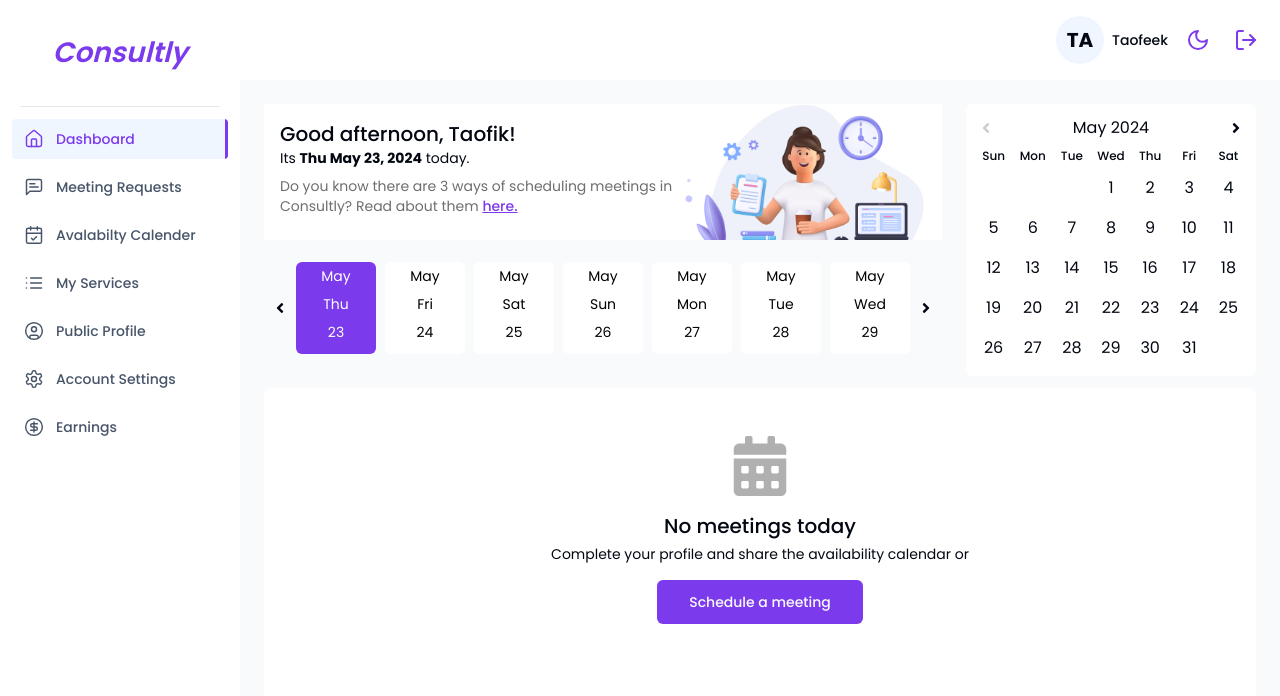
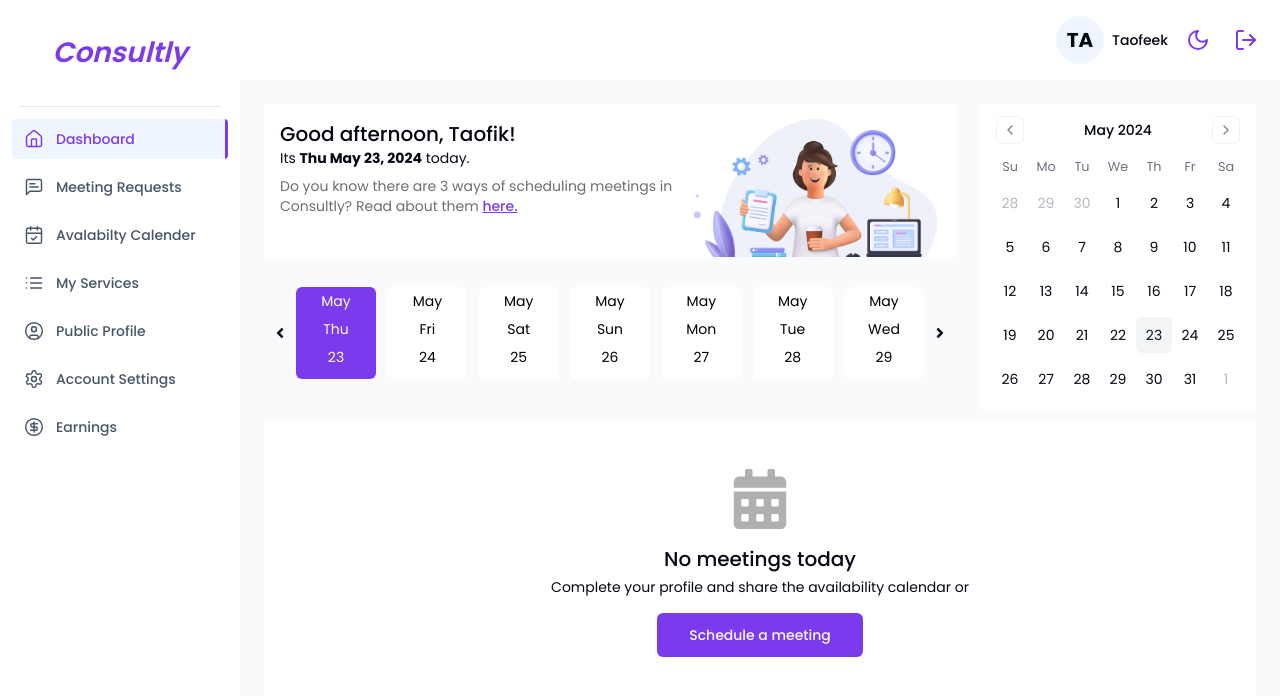
Before and after one commit to Taofeekabdulazeez/consultly-new, a Next.js app: page /dashboard in a window 1280 px wide. Shown: the top 696 px of the page. Built offline with nearby package versions, Linux system fonts and the light colour scheme.

Commit message:
ui development

```diff
--- a/app/dashboard/(overview)/page.tsx
+++ b/app/dashboard/(overview)/page.tsx
@@ -1,4 +1,5 @@
 import { Button } from "@/components/ui/button";
+import { Calendar } from "@/components/ui/calendar";
 import { FaAngleLeft } from "react-icons/fa";
 import { FaAngleRight } from "react-icons/fa";
 import { FaCalendarAlt } from "react-icons/fa";
@@ -105,79 +106,8 @@ export default function Page() {
             </div>
           </div>
         </div>
-        <div className="bg-white rounded-md w-[290px] p-2">
-          <div>
-            <div className="flex items-center justify-between p-1">
-              <button>
-                <FaAngleLeft className="opacity-20 size{40px}" />
-              </button>
-              <h2> May 2024</h2>
-              <button>
-                <FaAngleRight className="size{40px}" />
-              </button>
-            </div>
-            <table className="w-full  table-fixed">
-              <thead>
-                <tr>
-                  <th className="py-1 text-xs text-center font-medium">Sun</th>
-                  <th className="py-1 text-xs text-center font-medium">Mon</th>
-                  <th className="py-1 text-xs text-center font-medium">Tue</th>
-                  <th className="py-1 text-xs text-center font-medium">Wed</th>
-                  <th className="py-1 text-xs text-center font-medium">Thu</th>
-                  <th className="py-1 text-xs text-center font-medium">Fri</th>
-                  <th className="py-1 text-xs text-center font-medium">Sat</th>
-                </tr>
-              </thead>
-              <tbody>
-                <tr></tr>
-                <tr>
-                  <td className="p-2"></td>
-                  <td className="p-2"></td>
-                  <td className="p-2"></td>
-                  <td className="p-2 text-center">1</td>
-                  <td className="p-2 text-center">2</td>
-                  <td className="p-2 text-center">3</td>
-                  <td className="p-2 text-center">4</td>
-                </tr>
-                <tr>
-                  <td className="p-2 text-center">5</td>
-                  <td className="p-2 text-center">6</td>
-                  <td className="p-2 text-center">7</td>
-                  <td className="p-2 text-center">8</td>
-                  <td className="p-2 text-center">9</td>
-                  <td className="p-2 text-center">10</td>
-                  <td className="p-2 text-center">11</td>
-                </tr>
-                <tr>
-                  <td className="p-2 text-center">12</td>
-                  <td className="p-2 text-center">13</td>
-                  <td className="p-2 text-center">14</td>
-                  <td className="p-2 text-center">15</td>
-                  <td className="p-2 text-center">16</td>
-                  <td className="p-2 text-center">17</td>
-                  <td className="p-2 text-center">18</td>
-                </tr>
-                <tr>
-                  <td className="p-2 text-center">19</td>
-                  <td className="p-2 text-center">20</td>
-                  <td className="p-2 text-center">21</td>
-                  <td className="p-2 text-center">22</td>
-                  <td className="p-2 text-center">23</td>
-                  <td className="p-2 text-center">24</td>
-                  <td className="p-2 text-center">25</td>
-                </tr>
-                <tr>
-                  <td className="p-2 text-center">26</td>
-                  <td className="p-2 text-center">27</td>
-                  <td className="p-2 text-center">28</td>
-                  <td className="p-2 text-center">29</td>
-                  <td className="p-2 text-center">30</td>
-                  <td className="p-2 text-center">31</td>
-                  <td className="p-2"></td>
-                </tr>
-              </tbody>
-            </table>
-          </div>
+        <div className="bg-gray-50">
+          <Calendar />
         </div>
       </div>
       <div className="bg-white flex-1 rounded-md min-h[320px]">
--- a/app/dashboard/calender/page.tsx
+++ b/app/dashboard/calender/page.tsx
@@ -1,4 +1,15 @@
+import { CustomDatePicker } from "@/components/CustomDataPicker";
+import CustomSelect from "@/components/CustomSelect";
 import { Button } from "@/components/ui/button";
+import { Label } from "@/components/ui/label";
+import {
+  Sheet,
+  SheetContent,
+  SheetDescription,
+  SheetHeader,
+  SheetTitle,
+  SheetTrigger,
+} from "@/components/ui/sheet";
 
 export default function Page() {
   return (
@@ -12,7 +23,61 @@ export default function Page() {
           </p>
         </div>
         <div>
-          <Button>Set your availability</Button>
+          <div>
+            <Sheet>
+              <SheetTrigger>
+                <Button>Set your availability</Button>
+              </SheetTrigger>
+              <SheetContent className="min-w-full sm:min-w-[500px]">
+                <SheetHeader className="mb-6">
+                  <SheetTitle className="text-lg">
+                    Set your availability
+                  </SheetTitle>
+                  <SheetDescription>
+                    Select the type of service and dates you want to set
+                    availability for, e.g., July 10 - July 15. Then, add the
+                    intervals you want to work on particular days, e.g.,
+                    10.00-15.00. Consultly will suggest meeting times depending
+                    on the duration of the specific type of service.
+                  </SheetDescription>
+                </SheetHeader>
+                <div className="grid gap-6">
+                  <div>
+                    <Label>Type of service</Label>
+                    <CustomSelect options={["IT consultancy", "Mentorship"]} />
+                  </div>
+
+                  <div>
+                    <Label>Time zone</Label>
+                    <CustomSelect
+                      options={[
+                        "(GMT+01:00) Lagos",
+                        "(GMT+01:00) Texas",
+                        "(GMT+02:00) Paris",
+                      ]}
+                    />
+                  </div>
+
+                  <div className="grid md:grid-cols-2 gap-6 mb-14">
+                    <div>
+                      <Label>From</Label>
+                      <CustomDatePicker label="start date" />
+                    </div>
+
+                    <div>
+                      <Label>To</Label>
+                      <CustomDatePicker label="end date" />
+                    </div>
+                  </div>
+
+                  <div className="flex justify-end gap-3">
+                    <Button variant="outline">Cancel</Button>
+                    <Button>Suggest meeting times</Button>
+                  </div>
+                </div>
+              </SheetContent>
+            </Sheet>
+          </div>
         </div>
       </div>
       <div className="grid grid-cols-1 gap-3">
--- /dev/null
+++ b/components/CustomDataPicker.tsx
@@ -0,0 +1,48 @@
+"use client";
+
+import * as React from "react";
+import { format } from "date-fns";
+import { Calendar as CalendarIcon } from "lucide-react";
+
+import { cn } from "@/lib/utils";
+import { Button } from "@/components/ui/button";
+import { Calendar } from "@/components/ui/calendar";
+import {
+  Popover,
+  PopoverContent,
+  PopoverTrigger,
+} from "@/components/ui/popover";
+
+type Props = {
+  label?: string;
+  className?: string;
+};
+
+export function CustomDatePicker({ label, className }: Props) {
+  const [date, setDate] = React.useState<Date>();
+
+  return (
+    <Popover>
+      <PopoverTrigger asChild>
+        <Button
+          variant={"outline"}
+          className={cn(
+            `w-full justify-start text-left font-normal ${className}`,
+            !date && "text-muted-foreground"
+          )}
+        >
+          <CalendarIcon className="mr-2 h-4 w-4" />
+          {date ? format(date, "PPP") : <span>{label}</span>}
+        </Button>
+      </PopoverTrigger>
+      <PopoverContent className="w-auto p-0">
+        <Calendar
+          mode="single"
+          selected={date}
+          onSelect={setDate}
+          initialFocus
+        />
+      </PopoverContent>
+    </Popover>
+  );
+}
--- a/components/ui/sheet.tsx
+++ b/components/ui/sheet.tsx
@@ -1,19 +1,19 @@
-"use client"
+"use client";
 
-import * as React from "react"
-import * as SheetPrimitive from "@radix-ui/react-dialog"
-import { cva, type VariantProps } from "class-variance-authority"
-import { X } from "lucide-react"
+import * as React from "react";
+import * as SheetPrimitive from "@radix-ui/react-dialog";
+import { cva, type VariantProps } from "class-variance-authority";
+import { X } from "lucide-react";
 
-import { cn } from "@/lib/utils"
+import { cn } from "@/lib/utils";
 
-const Sheet = SheetPrimitive.Root
+const Sheet = SheetPrimitive.Root;
 
-const SheetTrigger = SheetPrimitive.Trigger
+const SheetTrigger = SheetPrimitive.Trigger;
 
-const SheetClose = SheetPrimitive.Close
+const SheetClose = SheetPrimitive.Close;
 
-const SheetPortal = SheetPrimitive.Portal
+const SheetPortal = SheetPrimitive.Portal;
 
 const SheetOverlay = React.forwardRef<
   React.ElementRef<typeof SheetPrimitive.Overlay>,
@@ -27,11 +27,11 @@ const SheetOverlay = React.forwardRef<
     {...props}
     ref={ref}
   />
-))
-SheetOverlay.displayName = SheetPrimitive.Overlay.displayName
+));
+SheetOverlay.displayName = SheetPrimitive.Overlay.displayName;
 
 const sheetVariants = cva(
-  "fixed z-50 gap-4 bg-background p-6 shadow-lg transition ease-in-out data-[state=open]:animate-in data-[state=closed]:animate-out data-[state=closed]:duration-300 data-[state=open]:duration-500",
+  "fixed z-50 gap-4 bg-background p-6 shadow-lg transition ease-in-out data-[state=open]:animate-in data-[state=closed]:animate-out data-[state=closed]:duration-300 data-[state=open]:duration-500 overflow-y-scroll",
   {
     variants: {
       side: {
@@ -47,7 +47,7 @@ const sheetVariants = cva(
       side: "right",
     },
   }
-)
+);
 
 interface SheetContentProps
   extends React.ComponentPropsWithoutRef<typeof SheetPrimitive.Content>,
@@ -71,8 +71,8 @@ const SheetContent = React.forwardRef<
       </SheetPrimitive.Close>
     </SheetPrimitive.Content>
   </SheetPortal>
-))
-SheetContent.displayName = SheetPrimitive.Content.displayName
+));
+SheetContent.displayName = SheetPrimitive.Content.displayName;
 
 const SheetHeader = ({
   className,
@@ -85,8 +85,8 @@ const SheetHeader = ({
     )}
     {...props}
   />
-)
-SheetHeader.displayName = "SheetHeader"
+);
+SheetHeader.displayName = "SheetHeader";
 
 const SheetFooter = ({
   className,
@@ -99,8 +99,8 @@ const SheetFooter = ({
     )}
     {...props}
   />
-)
-SheetFooter.displayName = "SheetFooter"
+);
+SheetFooter.displayName = "SheetFooter";
 
 const SheetTitle = React.forwardRef<
   React.ElementRef<typeof SheetPrimitive.Title>,
@@ -111,8 +111,8 @@ const SheetTitle = React.forwardRef<
     className={cn("text-lg font-semibold text-foreground", className)}
     {...props}
   />
-))
-SheetTitle.displayName = SheetPrimitive.Title.displayName
+));
+SheetTitle.displayName = SheetPrimitive.Title.displayName;
 
 const SheetDescription = React.forwardRef<
   React.ElementRef<typeof SheetPrimitive.Description>,
@@ -123,8 +123,8 @@ const SheetDescription = React.forwardRef<
     className={cn("text-sm text-muted-foreground", className)}
     {...props}
   />
-))
-SheetDescription.displayName = SheetPrimitive.Description.displayName
+));
+SheetDescription.displayName = SheetPrimitive.Description.displayName;
 
 export {
   Sheet,
@@ -137,4 +137,4 @@ export {
   SheetFooter,
   SheetTitle,
   SheetDescription,
-}
+};
```
